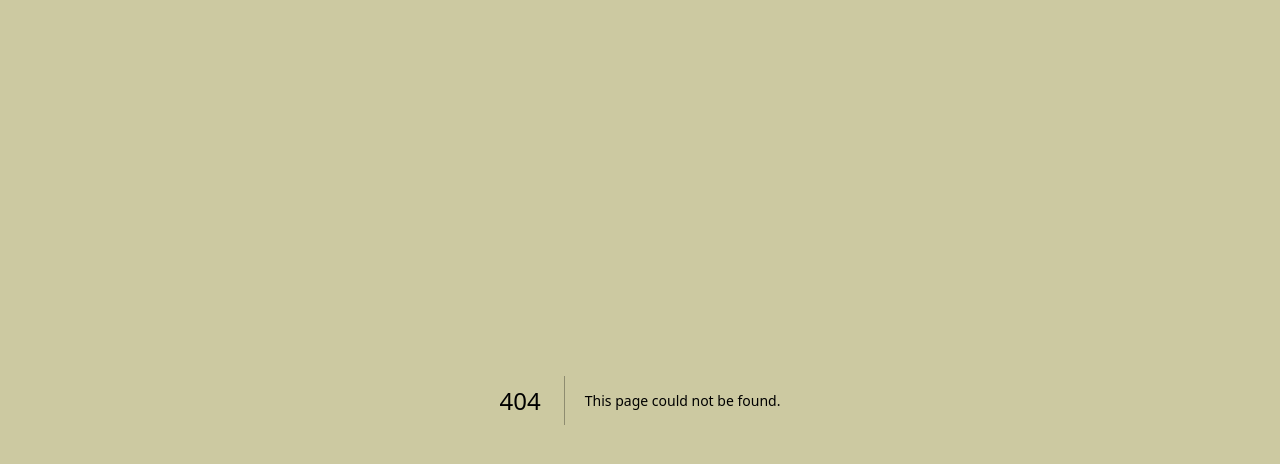
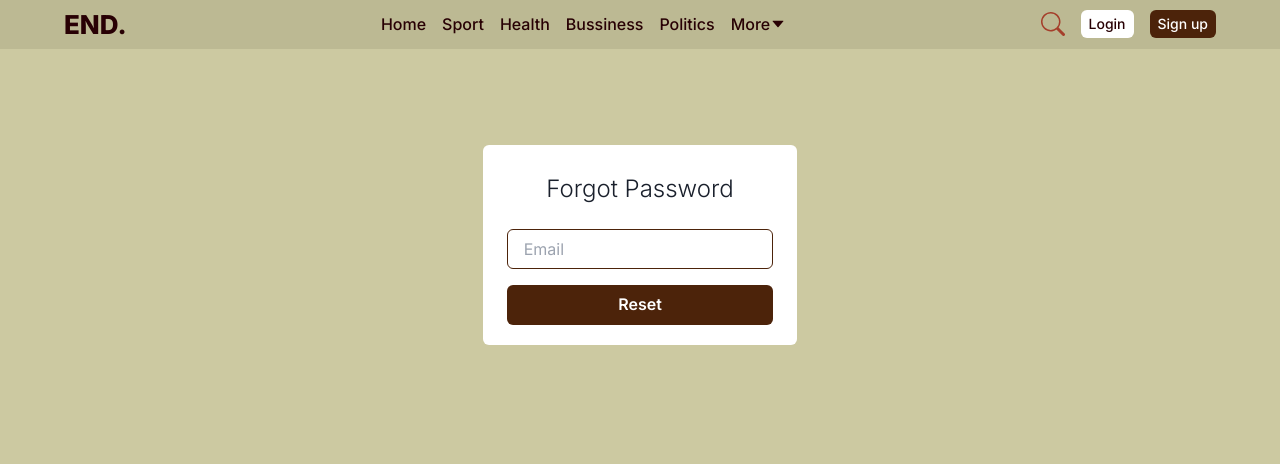
Before and after one commit to eyoba-bisru/public-news-frontend, a Next.js app: page /auth/forgot in a window 1280 px wide. Before the commit this address had no page. Shown: the top 464 px of the page. Built offline with nearby package versions, Linux system fonts and the light colour scheme.

Commit message:
forgot password updated

```diff
--- /dev/null
+++ b/pages/auth/forgot.tsx
@@ -0,0 +1,44 @@
+import { Button, Input, InputGroup, InputLeftElement } from '@chakra-ui/react'
+import Head from 'next/head'
+import UserNavbar from '../../components/UserNavbar'
+import PasswordInput from '../../components/PasswordInputSignup'
+import Link from 'next/link'
+import { useRouter } from 'next/router'
+const forgot = () => {
+  return (
+    <div className='w-screen flex flex-col justify-between items-center'>
+      <Head>
+        <title>Forgot Password</title>
+      </Head>
+      <UserNavbar />
+      <div className='w-[314.705px] py-[48.6px] mt-[6rem]'>
+        <div className='w-full bg-white rounded-md h-[200px]'>
+          <div className='px-6 py-1 flex flex-col gap-6'>
+            <p className='font-light text-2xl text-center mt-6'>
+              Forgot Password
+            </p>
+            <form className='flex flex-col justify-center items-center gap-4'>
+              <Input
+                type='email'
+                borderColor='#4C230A'
+                placeholder='Email'
+                _focus={{ border: 'none' }}
+              />
+              <Button
+                bg='#4C230A'
+                _hover={{ bg: '#A53F2B' }}
+                color='white'
+                width='full'
+                paddingY='5'
+              >
+                Reset
+              </Button>
+            </form>
+          </div>
+        </div>
+      </div>
+    </div>
+  )
+}
+
+export default forgot
```
